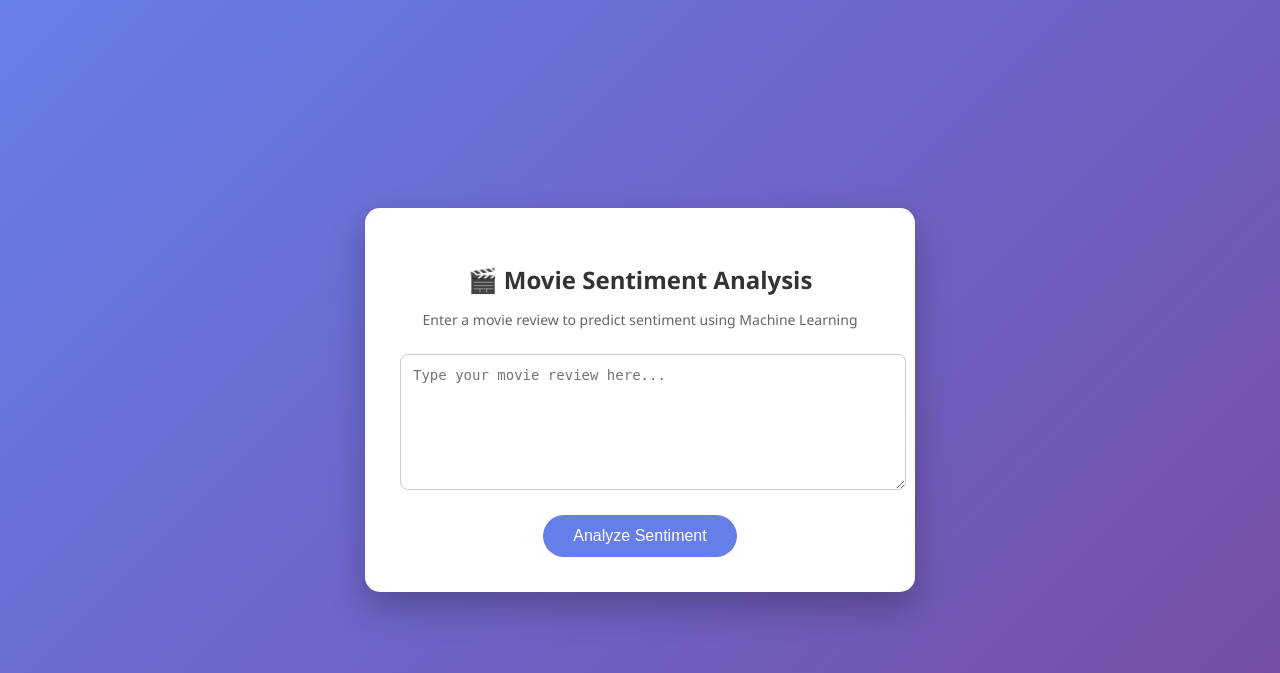
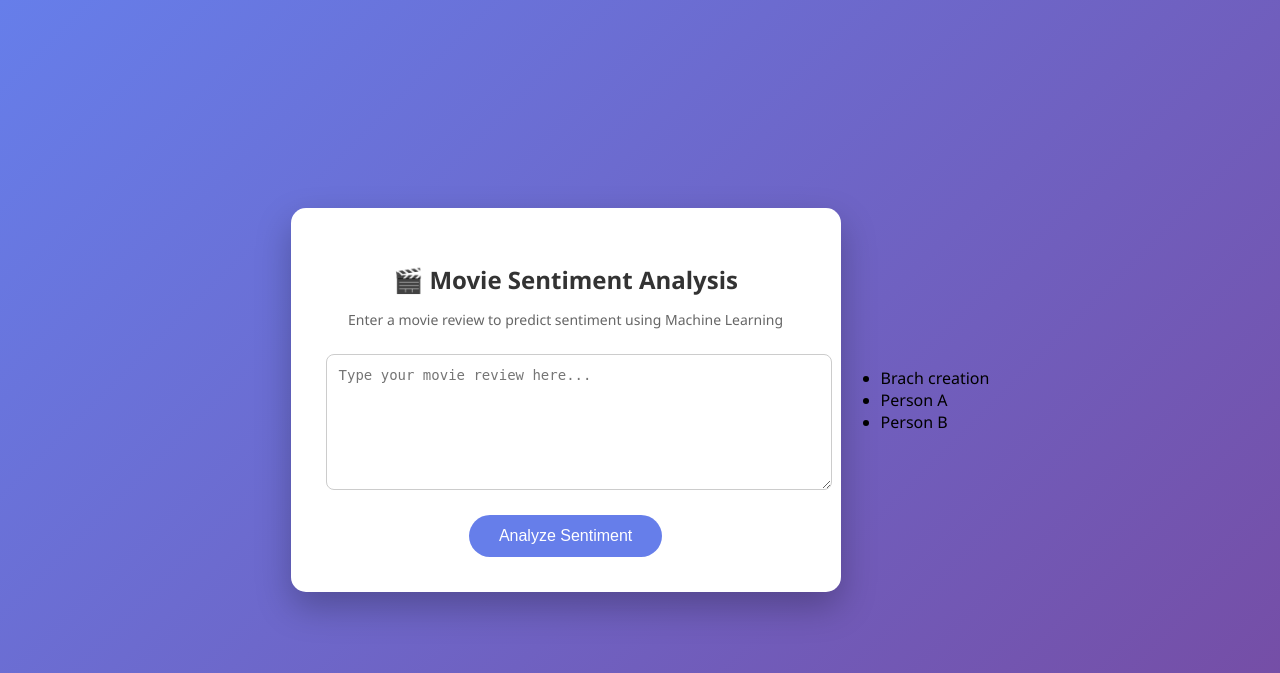
Before and after one commit to LakshmiSubramani-eng/Ml-project, a Flask app: page / in a window 1280 px wide. Shown: the top 673 px of the page. Run offline with Flask 3, Linux system fonts and the light colour scheme; parts of the project's set-up code (start-up, migrations or seed data) failed here and were passed over.

Commit message:
adding feature in person A

```diff
--- a/templates/index.html
+++ b/templates/index.html
@@ -112,6 +112,11 @@
         </div>
     {% endif %}
 </div>
+<ul>
+    <li>Brach creation</li>
+    <li>Person A</li>
+    <li>Person B</li>
+</ul>
 
 </body>
 </html>
```
